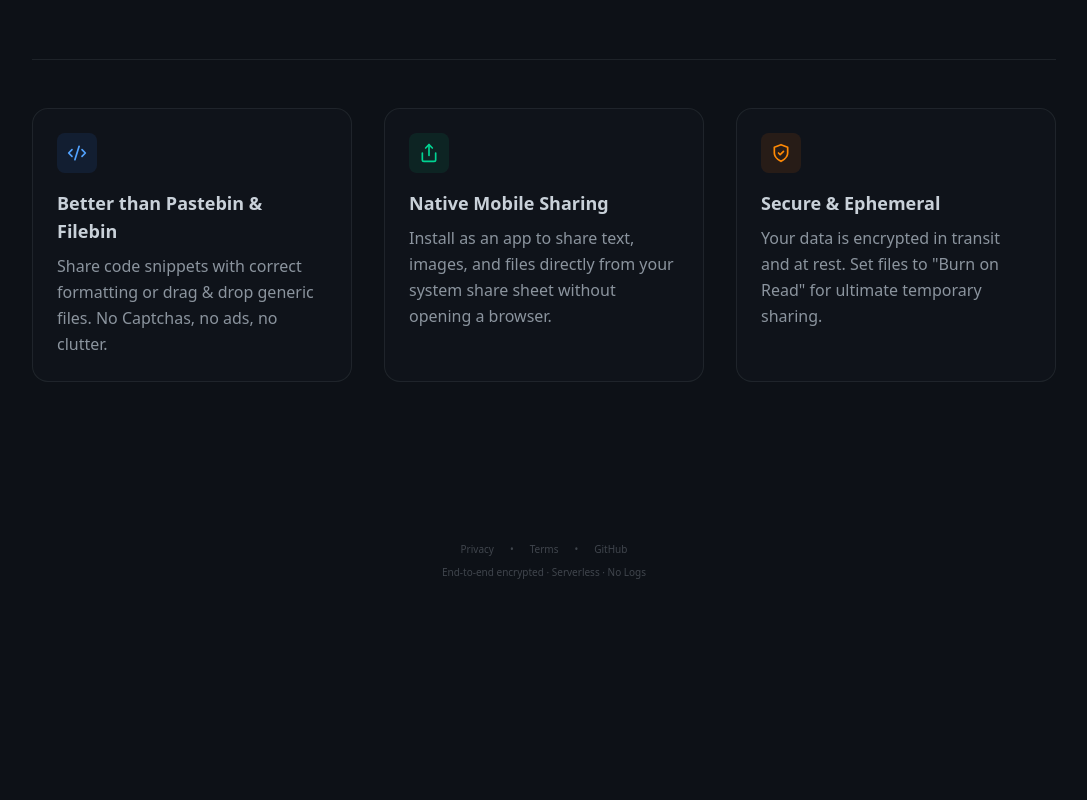
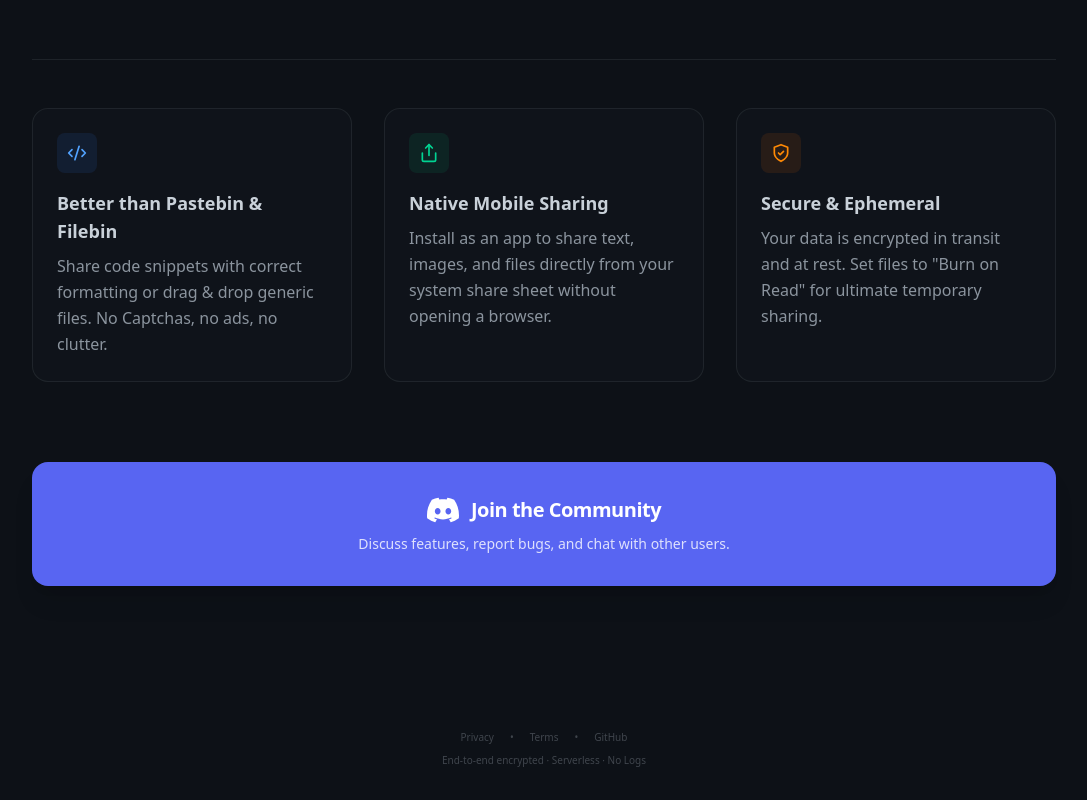
Before and after one commit to Domisore/cloud-clipboard, a Next.js app: page / in a window 1280 px wide. Shown: the part 908-1708 px from the top of the page, without its empty margins (96-1183 px from the left). Before the commit the page ends 1520 px from the top, so only its background shows below. Built offline with nearby package versions, Linux system fonts and the light colour scheme; no server answers.

Commit message:
feat: add Discord community call-to-action section to the homepage

```diff
--- a/src/app/page.tsx
+++ b/src/app/page.tsx
@@ -64,6 +64,25 @@ export default function Home() {
             </div>
           </div>
 
+
+          {/* Discord CTA */}
+          <a
+            href="https://discord.gg/PTtKGCmg"
+            target="_blank"
+            rel="noopener noreferrer"
+            className="flex flex-col items-center justify-center p-8 rounded-2xl bg-[#5865F2] hover:bg-[#4752C4] text-white transition-all transform hover:scale-[1.02] active:scale-[0.98] shadow-xl group"
+          >
+            <div className="flex items-center gap-3 mb-2">
+              <svg className="w-8 h-8" viewBox="0 0 24 24" fill="currentColor" xmlns="http://www.w3.org/2000/svg">
+                <path d="M20.317 4.3698a19.7913 19.7913 0 00-4.8851-1.5152.0741.0741 0 00-.0785.0371c-.211.3753-.4447.8648-.6083 1.2495-1.8447-.2762-3.68-.2762-5.4868 0-.1636-.3933-.4058-.8742-.6177-1.2495a.077.077 0 00-.0785-.037 19.7363 19.7363 0 00-4.8852 1.515.0699.0699 0 00-.0321.0277C.5334 9.0458-.319 13.5799.0992 18.0578a.0824.0824 0 00.0312.0561c2.0528 1.5076 4.0413 2.4228 5.9929 3.0294a.0777.0777 0 00.0842-.0276c.4616-.6304.8731-1.2952 1.226-1.9942a.076.076 0 00-.0416-.1057c-.6528-.2476-1.2743-.5495-1.8722-.8923a.077.077 0 01-.0076-.1277c.1258-.0943.2517-.1892.3718-.2914a.0743.0743 0 01.0776-.0105c3.9278 1.7933 8.18 1.7933 12.0614 0a.0739.0739 0 01.0785.0095c.1202.1023.246.1981.3728.2924a.077.077 0 01-.0066.1276 12.2986 12.2986 0 01-1.873.8914.0766.0766 0 00-.0407.1067c.3604.690.7719 1.3628 1.225 1.9932a.076.076 0 00.0842.0286c1.961-.6067 3.9495-1.5219 6.0023-3.0294a.077.077 0 00.0313-.0552c.5004-5.177-.8382-9.6739-3.5485-13.6604a.061.061 0 00-.0312-.0286zM8.02 15.3312c-1.1825 0-2.1569-1.0857-2.1569-2.419 0-1.3332.9555-2.4189 2.157-2.4189 1.2108 0 2.1757 1.0952 2.1568 2.419 0 1.3332-.946 2.419-2.1568 2.419zm7.9748 0c-1.1825 0-2.1569-1.0857-2.1569-2.419 0-1.3332.9554-2.4189 2.1569-2.4189 1.2108 0 2.1757 1.0952 2.1568 2.419 0 1.3332-.946 2.419-2.1568 2.419z" />
+              </svg>
+              <span className="text-xl font-bold tracking-tight">Join the Community</span>
+            </div>
+            <p className="text-white/80 text-sm font-medium">
+              Discuss features, report bugs, and chat with other users.
+            </p>
+          </a>
+
           <div className="flex justify-center opacity-80 hover:opacity-100 transition-opacity">
             <CarbonAd />
           </div>
```
